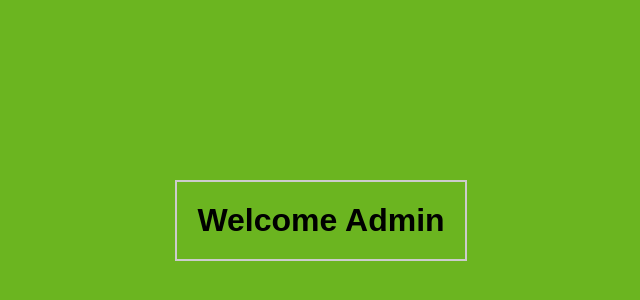
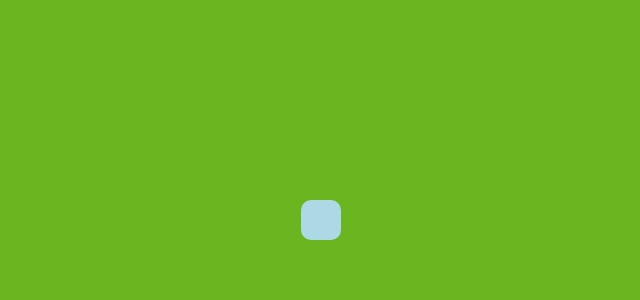
Before and after one commit to albert-byiringiro/react-monster, a React (Vite) app in the folder react-demos/: page / in a window 1280 px wide. Shown: the part 180-480 px from the top of the page, without its empty margins (319-959 px from the left). Built offline with nearby package versions, Linux system fonts and the light colour scheme.

Commit message:
feature: added inline style exercise 2

```diff
--- a/react-demos/src/App.jsx
+++ b/react-demos/src/App.jsx
@@ -1,5 +1,5 @@
-import { UserStatus } from "./ComponentUno";
+import { StyledCard } from "./ComponentUno";
 
 export default function App() {
-  return <UserStatus loggedIn={true} isAdmin={true} />
+  return <StyledCard />
 }
--- a/react-demos/src/ComponentUno.jsx
+++ b/react-demos/src/ComponentUno.jsx
@@ -45,6 +45,7 @@ export function Weather({ temperature }) {
 }
 */
 
+/*
 export function UserStatus({ loggedIn, isAdmin }) {
     if (loggedIn && isAdmin) {
         return <h1>Welcome Admin</h1>
@@ -52,3 +53,11 @@ export function UserStatus({ loggedIn, isAdmin }) {
 
     return <h1>Welcome user</h1>
 }
+*/
+
+
+export function StyledCard() {
+    return (
+        <div style={{ backgroundColor: "lightblue", padding: "20px", borderRadius: "10px", color: "darkblue" }}></div>
+    )
+}
```
